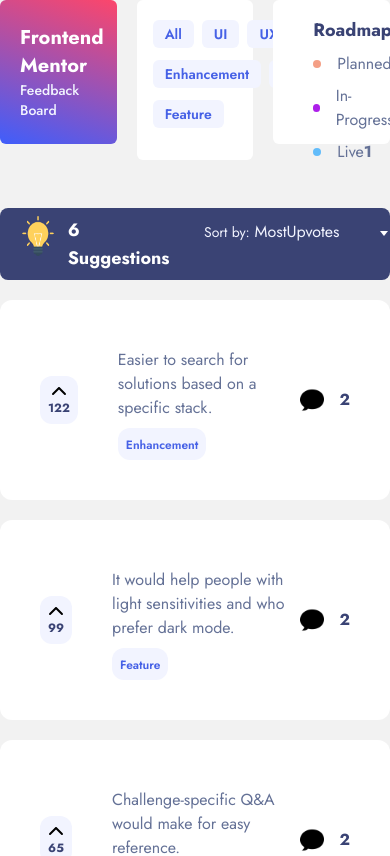
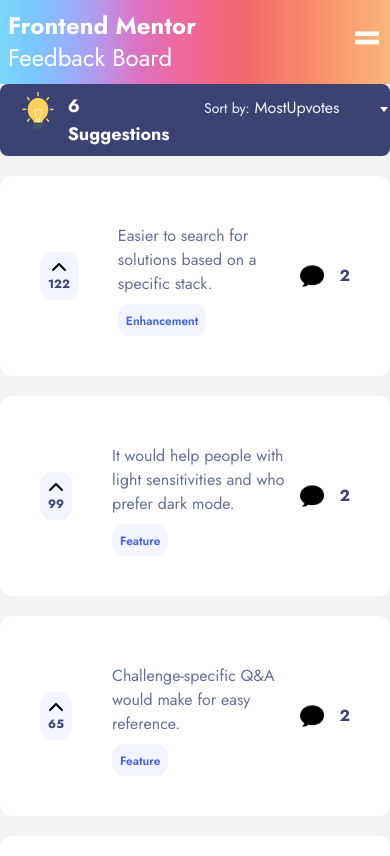
Before and after one commit to osocaramelosofer/nora-test, a Vue app: page / in a window 390 px wide. Shown: the top 856 px of the page. Built offline with nearby package versions, Linux system fonts and the light colour scheme.

Commit message:
Added sidebar for mobile

```diff
--- a/src/components/Sidebar.vue
+++ b/src/components/Sidebar.vue
@@ -1,4 +1,6 @@
 <script setup>
+import {ref} from 'vue'
+
 import Boardsuggestions from "./BoardSuggestions.vue";
 import Boardroadmap from "./BoardRoadmap.vue";
 
@@ -21,11 +23,18 @@
     number: 1,
   },
 ];
+
+const showMenu = ref(false)
+
+const toggleMenu = () => showMenu.value = !showMenu.value
+
+
 </script>
 
 <template>
+  <div class="hidden tablet:block">
       <aside class="laptop:w-64 laptop:gap-y-5 laptop:grid-cols-none laptop:content-start grid  grid-cols-3 gap-x-5 mb-12">
-    <div class="frontend-mentor pl-5 pr-10 pb-6 rounded-md h-36 flex items-end">
+      <div class="frontend-mentor laptop:pt-16 pl-5 pr-10 pb-6 rounded-md flex items-end">
         <div>
           <span class="block font-bold text-xl text-white">Frontend Mentor</span>
           <span class="block font-medium text-nora-gray-300 text-sm">Feedback Board</span>
@@ -35,6 +44,29 @@
       <Boardsuggestions :suggestions="suggestions" />
       <Boardroadmap :roadmapObjects="roadmapObjects"/>
     </aside>
+  </div>
+
+  <div class="relative tablet:hidden">
+    <nav class="bg-mobile px-2 sm:px-4 py-2.5 flex justify-between">
+      <div class="flex flex-col">
+        <span class="font-bold text-2xl text-white">Frontend Mentor</span>
+        <span class="text-2xl text-white">Feedback Board</span>
+      </div>
+
+      <div class="relative">
+        <span @click="toggleMenu" v-if="showMenu" class="font-medium text-5xl text-white cursor-pointer">x</span>
+        <span @click="toggleMenu" v-else class="font-medium text-5xl text-white cursor-pointer"> = </span>
+      </div>
+    </nav>
+    <div v-if="showMenu" class="blur-bg w-screen h-screen absolute z-10">
+      <div class="top absolute bg-nora-gray-100 pl-10 pr-14 pt-10  right-0  h-screen w-3/5 flex flex-col gap-y-10">
+        <Boardsuggestions :suggestions="suggestions" />
+        <Boardroadmap :roadmapObjects="roadmapObjects"/>
+      </div>
+    </div>
+  </div>
+
+
 </template>
 
 <style>
@@ -46,4 +78,11 @@
     rgba(252, 70, 107, 1) 100%
   );
 }
+
+.bg-mobile {
+  background-image: linear-gradient(to right, #7ad8fb, #7bc5ff, #99adfd, #bf91e6, #dd71bc, #ec69a2, #f36686, #f2696a, #f67d69, #f9906b, #faa371, #fbb57a);
+}
+.blur-bg {
+  background-color: rgba(7, 7, 7, .65);
+}
 </style>
```
Lines whose indentation alone changed are shown as unchanged.
